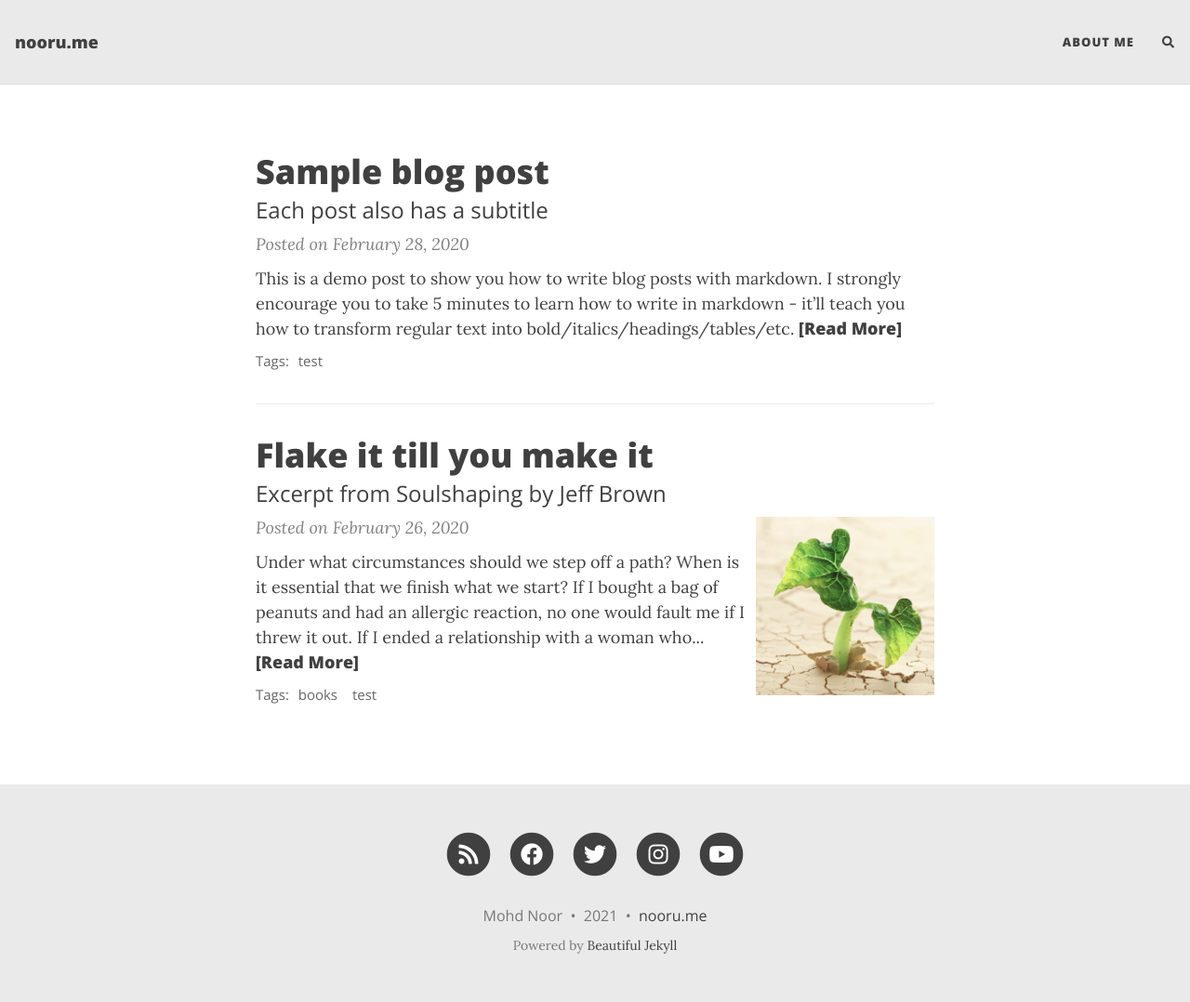
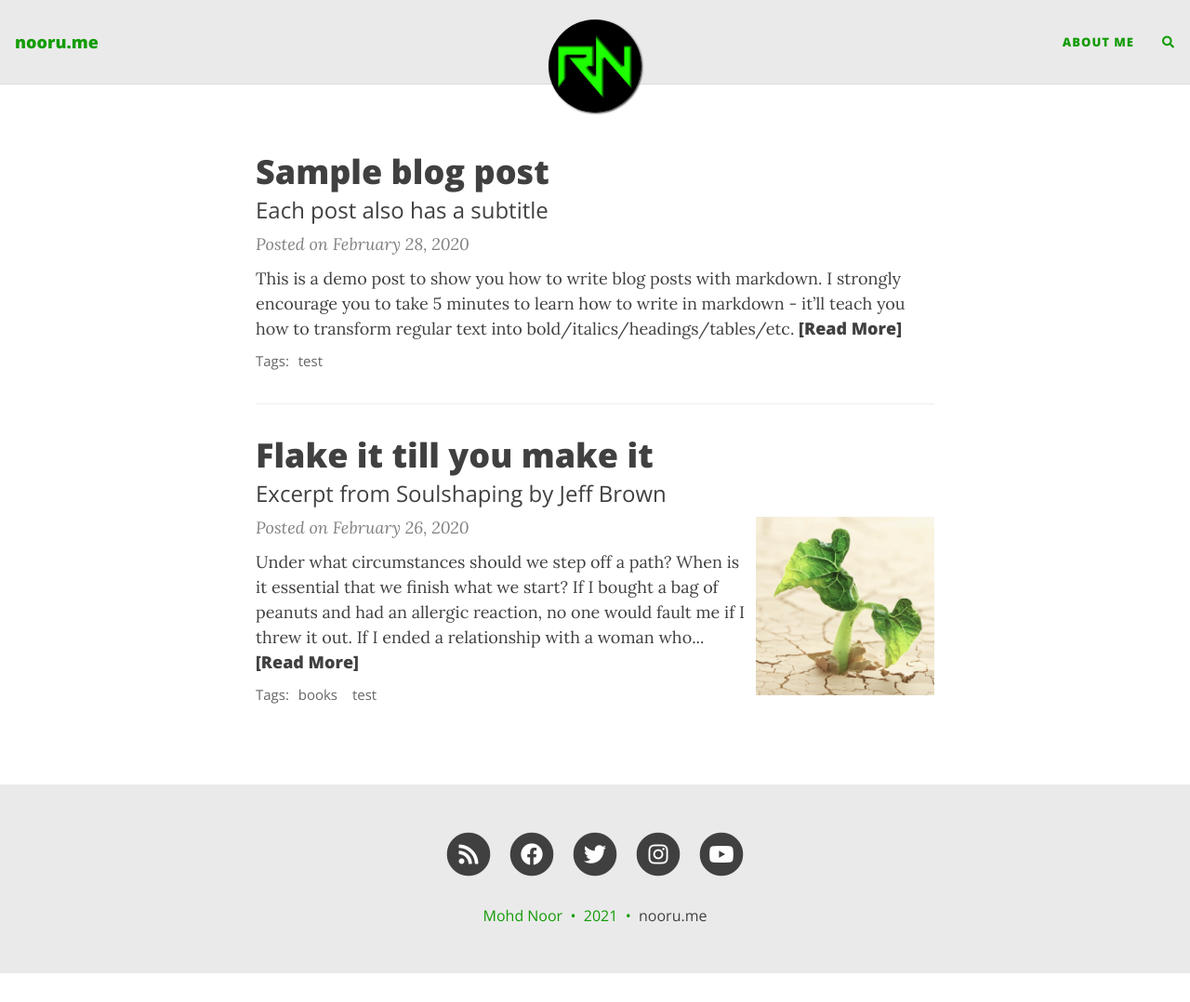
Before and after one commit to rippananooru/rippananooru.github.io, a Jekyll site: the page built from index.markdown, in a window 1280 px wide and 1078 px high. Shown: the whole window at 93% size. Built offline with Jekyll 4.4.1, drawn with Linux system fonts in a browser that asks for light colours; nearby versions of some CDN libraries; the list of posts is cut into pages by our own code; comment, search, counter and statistics services are not loaded; some of the changed lines change nothing that is shown.

Commit message:
footer and logo

```diff
--- a/_config.yml
+++ b/_config.yml
@@ -24,7 +24,7 @@
 
 # Image to show in the navigation bar - works best with a square image
 # Remove this parameter if you don't want an image in the navbar
-# avatar: "/assets/img/rn_logo.png"
+avatar: "/assets/img/rn_logo.png"
 
 # By default, the image is cut into a circle. You can disable this behaviour by setting 'round-avatar: false'
 round-avatar: true
@@ -100,14 +100,14 @@
 # Personalize the colours in your website. Colour values can be any valid CSS colour
 
 navbar-col: "#EAEAEA"
-navbar-text-col: "#404040"
+navbar-text-col: "#139c05"
 navbar-border-col: "#DDDDDD"
 page-col: "#FFFFFF"
 text-col: "#404040"
-link-col: "#008AFF"
+link-col: "#139c05"
 hover-col: "#0085A1"
 footer-col: "#EAEAEA"
-footer-text-col: "#777777"
+footer-text-col: "#139c05"
 footer-link-col: "#404040"
 
 # Alternatively, the navbar, footer, and page background can be set to an image
```
Also changed, not shown: _includes/footer.html (+7 -1 lines).
